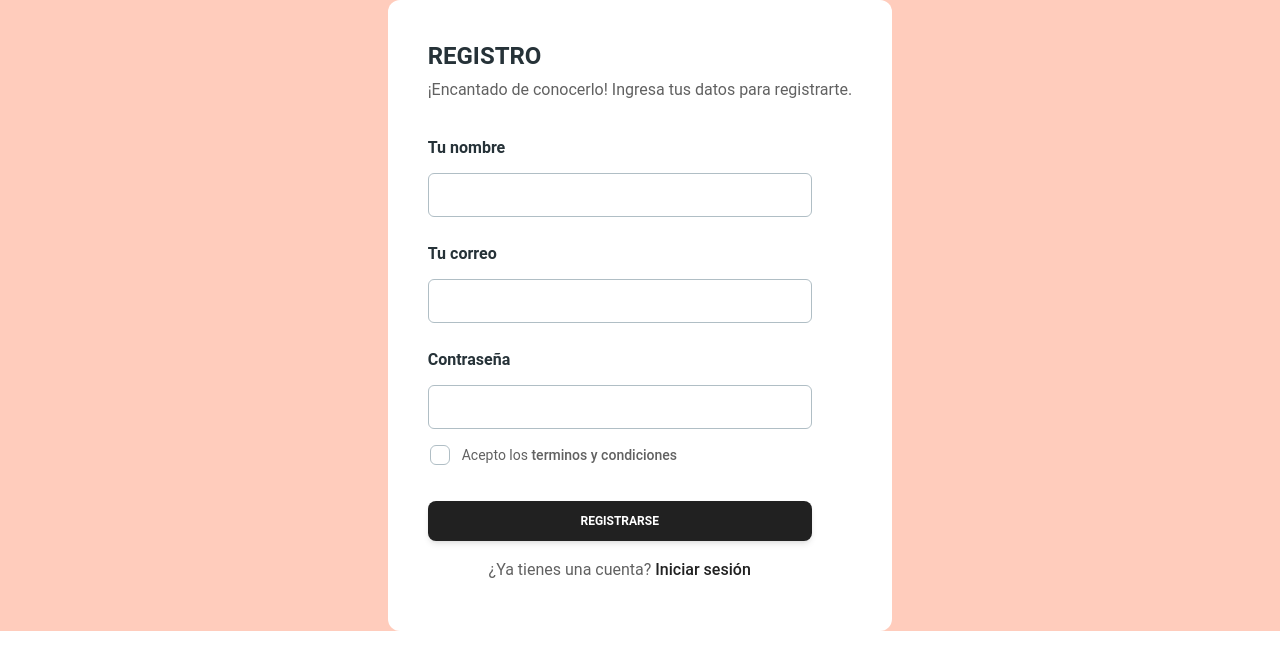
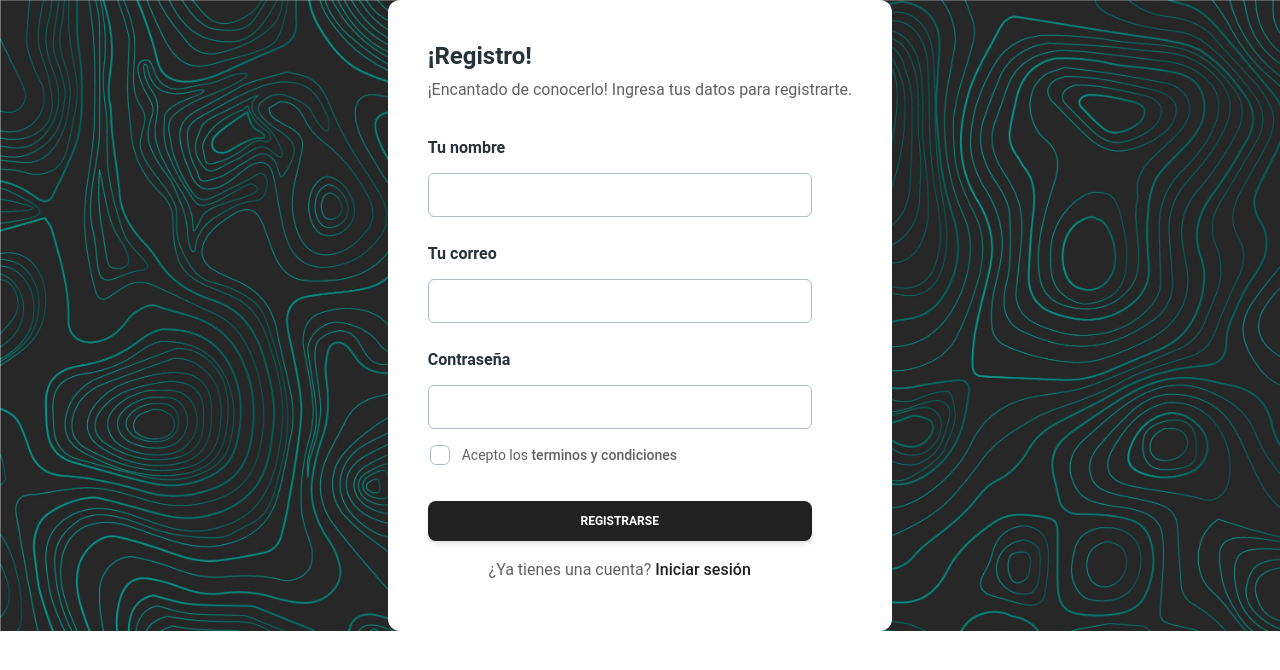
Before and after one commit to JuanVidal03/plantilla-senafoft, a React (Vite) app: page /register in a window 1280 px wide. Shown: the top 670 px of the page. Built offline with nearby package versions, Linux system fonts and the light colour scheme; the HTML template or start-up script is replaced by a standard one.

Commit message:
register

```diff
--- a/src/components/formRegister.jsx
+++ b/src/components/formRegister.jsx
@@ -1,4 +1,4 @@
-import React from 'react'
+
 import {
    Card,
    Input,
@@ -6,12 +6,12 @@ import {
    Button,
    Typography,
  } from "@material-tailwind/react";
+ import { Link } from 'react-router-dom';
 export const FormRegister = () => {
   return (
-   <div className='flex flex-col justify-center items-center bg-deep-orange-100'>
-   <Card color="white" shadow={false} className='p-10 '>
+   <Card color="white" shadow={false} className='p-10 min-w-0'>
       <Typography variant="h4" color="blue-gray">
-        REGISTRO
+        ¡Registro!
       </Typography>
       <Typography color="gray" className="mt-1 font-normal">
 ¡Encantado de conocerlo! Ingresa tus datos para registrarte.
@@ -78,11 +78,11 @@ export const FormRegister = () => {
         ¿Ya tienes una cuenta?{" "}
           <a href="#" className="font-medium text-gray-900">
 
-Iniciar sesión
+<Link to={'/login'}>Iniciar sesión</Link>
           </a>
         </Typography>
       </form>
     </Card>
-    </div>
+
   )
 }
--- a/src/pages/register.jsx
+++ b/src/pages/register.jsx
@@ -1,10 +1,11 @@
-import React from 'react'
+
 import { FormRegister } from '../components/formRegister'
 export const Register = () => {
+
   return (
-    <>
+    <div className='bg-auth-bg bg-cover flex justify-center items-center'>
     <FormRegister/>
+    </div>
 
-    </>
   )
 }
--- a/src/routes/AllRoutes.routes.jsx
+++ b/src/routes/AllRoutes.routes.jsx
@@ -1,13 +1,13 @@
 import { Routes, Route } from "react-router-dom";
 
 import Login from "../pages/Login";
-import { FormRegister } from "../components/formRegister";
+import { Register } from "../pages/register";
 
 const AllRoutes = () => {
     return (
         <Routes>
             <Route path="/login" element={<Login/>} />
-            <Route path="/register" element={<FormRegister/>} />
+            <Route path="/register" element={<Register/>} />
         </Routes>
     );
 }
```
